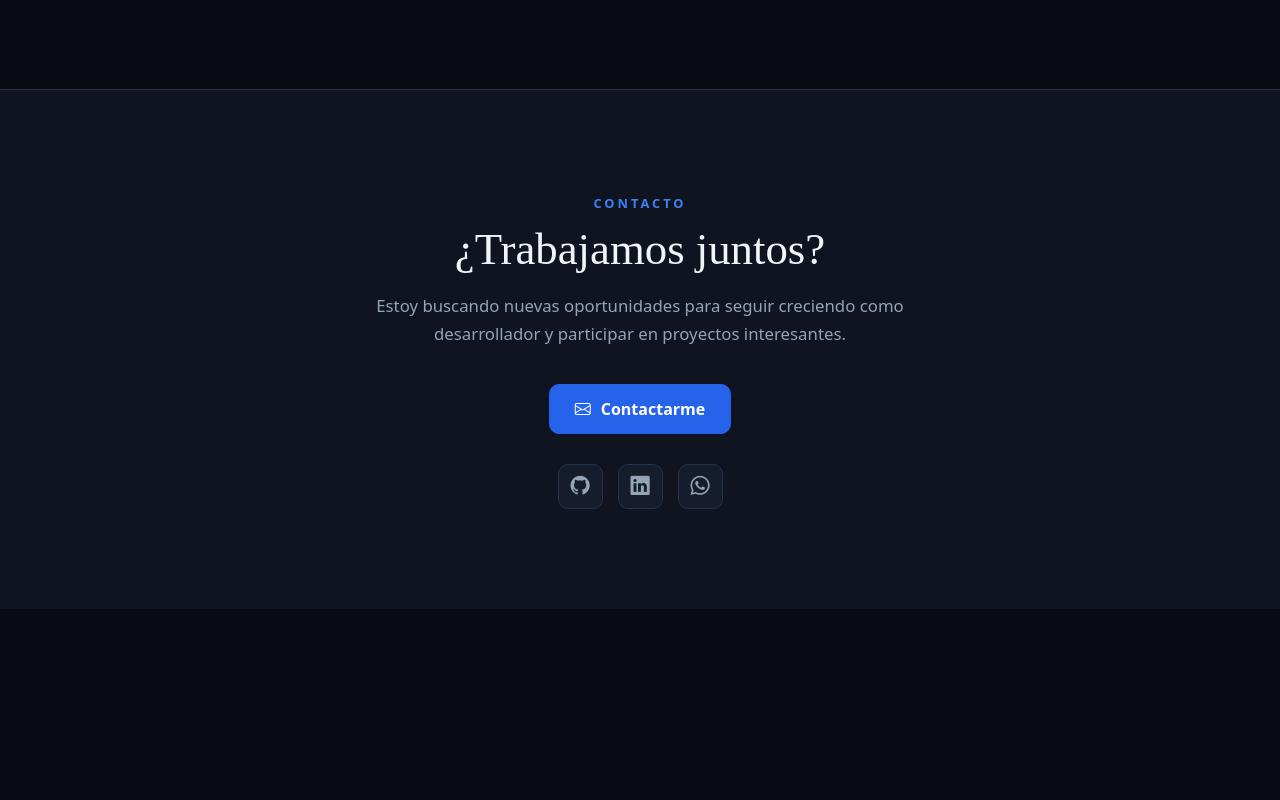
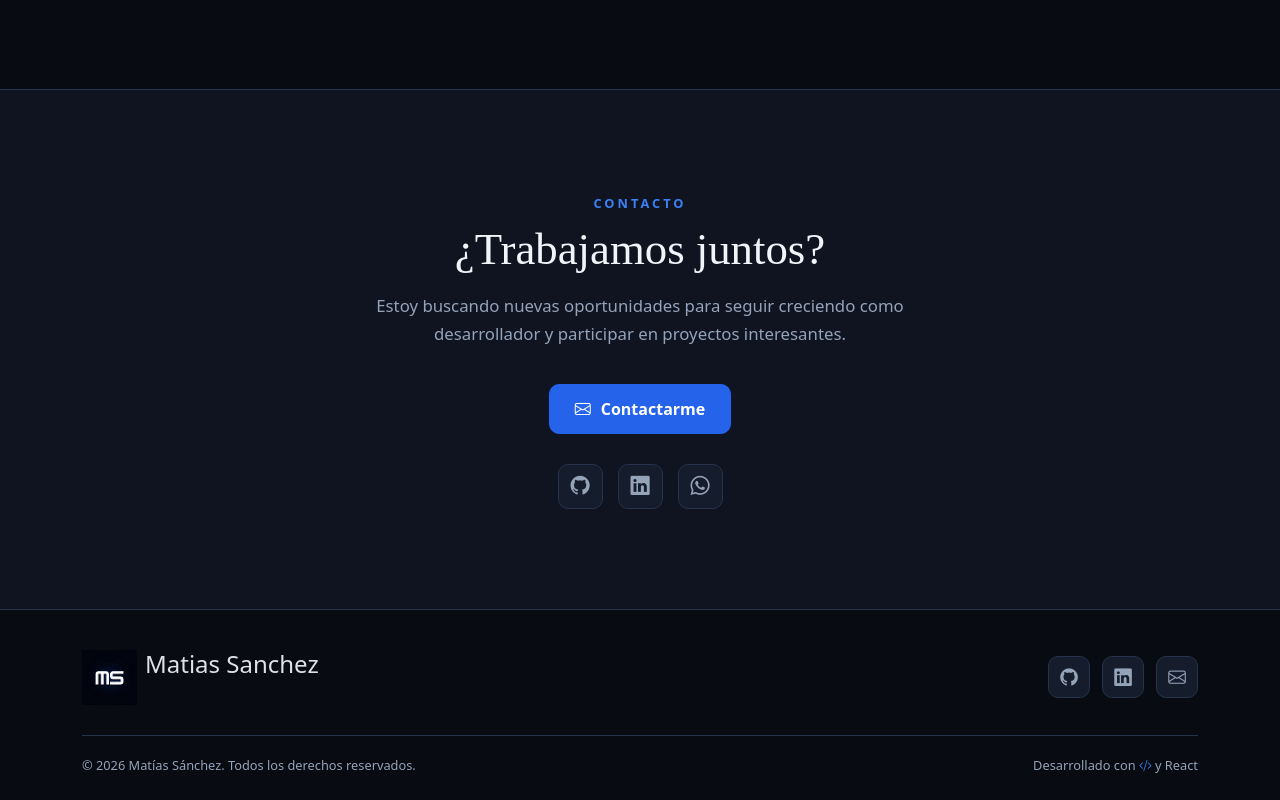
Before and after one commit to Matiassanchez18/Portafolio-React, a React (Vite) app in the folder Portafolio/: page / in a window 1280 px wide. Shown: the part 3670-4470 px from the top of the page. Before the commit the page ends 4279 px from the top, so only its background shows below. Built offline with nearby package versions, Linux system fonts and the light colour scheme.

Commit message:
Se termino la seccion de contacto

```diff
--- /dev/null
+++ b/Portafolio/src/components/Footer.jsx
@@ -0,0 +1,63 @@
+import FotoLogo from "../assets/Logo.png";
+import "../css/Footer.css"
+
+function Footer() {
+  return (
+    <footer className="PiePagina">
+
+      <div className="container">
+
+        <div className="ContenidoFooter">
+
+
+          <div className="LogoFooter d-flex">
+
+            <img src={FotoLogo} alt="Logo de Matías Sánchez" />
+            <h4 className="ms-2">Matias Sanchez</h4>
+          </div>
+
+          <div className="RedesFooter">
+
+            <a
+              href="https://github.com/"
+              target="_blank"
+              rel="noopener noreferrer"
+              aria-label="GitHub"
+            >
+
+              <i className="bi bi-github"></i>
+            </a>
+            <a
+              href="https://www.linkedin.com/"
+              target="_blank"
+              rel="noopener noreferrer"
+              aria-label="LinkedIn"
+            >
+
+              <i className="bi bi-linkedin"></i>
+            </a>
+            <a href="https://mail.google.com/mail/?view=cm&fs=1&to=matiassanchez13422@gmail.com" aria-label="Email">
+
+              <i className="bi bi-envelope"></i>
+            </a>
+          </div>
+        </div>
+        <div className="LineaFooter"></div>
+        <div className="CopyrightFooter">
+
+          <p>
+
+            &copy; 2026 Matías Sánchez. Todos los derechos
+            reservados.
+          </p>
+          <span>
+
+            Desarrollado con <i className="bi bi-code-slash"></i> y React
+          </span>
+        </div>
+      </div>
+    </footer>
+  );
+}
+
+export default Footer;
--- a/Portafolio/src/components/PortafolioMain.jsx
+++ b/Portafolio/src/components/PortafolioMain.jsx
@@ -2,6 +2,7 @@ import "../css/MainPortafolio.css";
 import Button from "react-bootstrap/Button";
 import Card from "react-bootstrap/Card";
 import Contactos from "./Contactos.jsx";
+import Footer from "./Footer.jsx";
 import foto from "../assets/SDT.png";
 import fotoGammer from "../assets/ProyectoGammer.png";
 import FotoDeporTuc from "../assets/DeporTuc.png";
@@ -571,6 +572,8 @@ function PortafolioMain() {
       </section>
 
       <Contactos ></Contactos>
+      <Footer></Footer>
+
     </>
   );
 }
--- /dev/null
+++ b/Portafolio/src/css/Footer.css
@@ -0,0 +1,75 @@
+.PiePagina {
+  padding: 40px 0 25px;
+  background-color: var(--bg-primary);
+  border-top: 1px solid var(--border);
+}
+.ContenidoFooter {
+  display: flex;
+  align-items: center;
+  justify-content: space-between;
+}
+.LogoFooter img {
+  width: 55px;
+  height: auto;
+  display: block;
+  transition: 0.3s ease;
+}
+.LogoFooter img:hover {
+  transform: scale(1.08);
+}
+.RedesFooter {
+  display: flex;
+  align-items: center;
+  gap: 12px;
+}
+.RedesFooter a {
+  width: 42px;
+  height: 42px;
+  display: flex;
+  align-items: center;
+  justify-content: center;
+  color: var(--text-secondary);
+  background-color: var(--bg-card);
+  border: 1px solid var(--border);
+  border-radius: 10px;
+  font-size: 1.1rem;
+  text-decoration: none;
+  transition: all 0.3s ease;
+}
+.RedesFooter a:hover {
+  color: var(--text-primary);
+  border-color: var(--blue-primary);
+  transform: translateY(-3px);
+  box-shadow: 0 8px 20px rgba(37, 99, 235, 0.12);
+}
+.LineaFooter {
+  width: 100%;
+  height: 1px;
+  margin: 30px 0 20px;
+  background-color: var(--border);
+}
+.CopyrightFooter {
+  display: flex;
+  justify-content: space-between;
+  align-items: center;
+  gap: 20px;
+}
+.CopyrightFooter p,
+.CopyrightFooter span {
+  margin: 0;
+  color: var(--text-secondary);
+  font-size: 0.8rem;
+}
+.CopyrightFooter i {
+  color: var(--blue-light);
+}
+@media (max-width: 576px) {
+  .ContenidoFooter {
+    flex-direction: column;
+    gap: 25px;
+  }
+  .CopyrightFooter {
+    flex-direction: column;
+    text-align: center;
+  }
+}
```
Also changed, not shown: Portafolio/src/assets/Logo.png (added).
